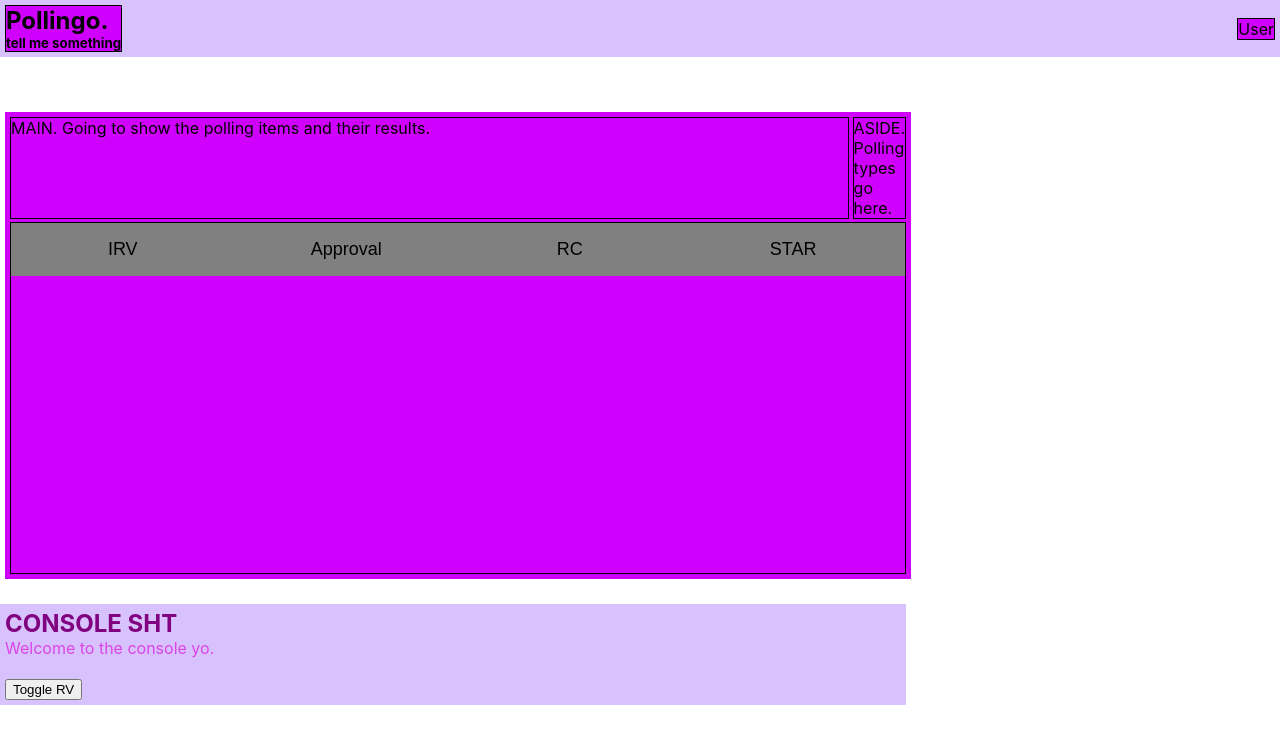
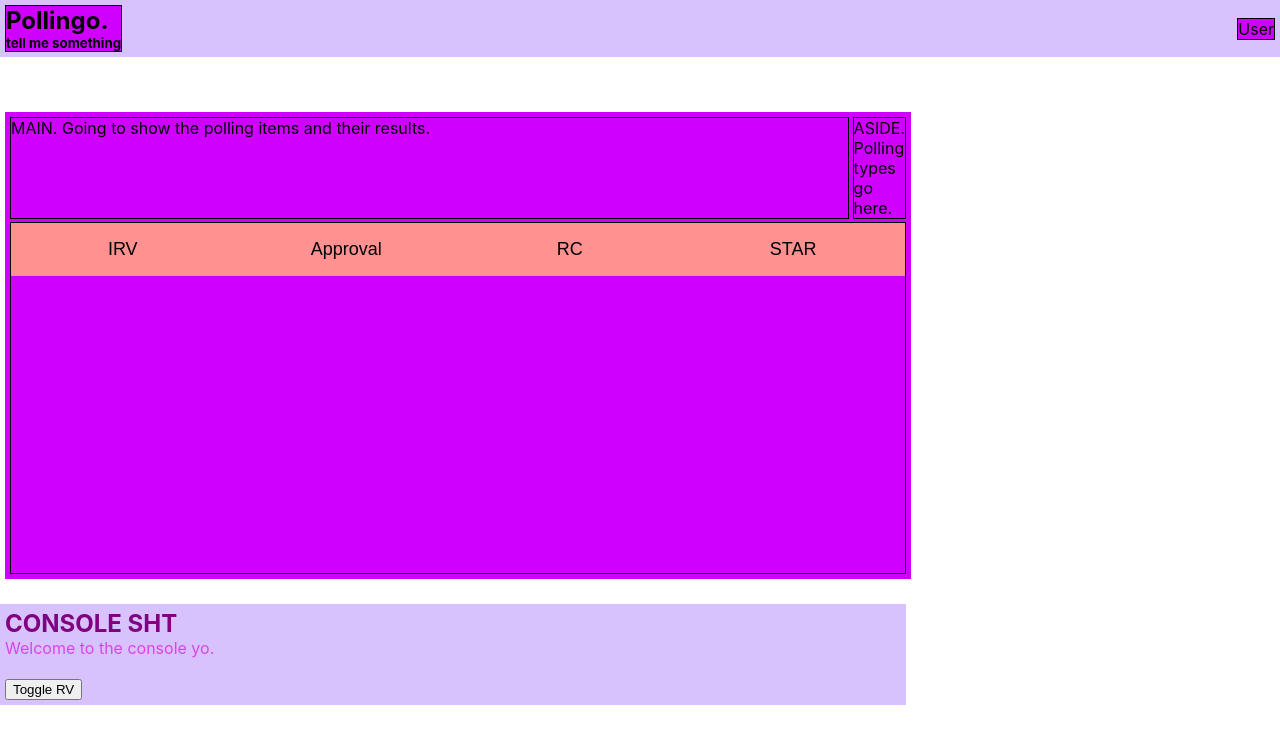
Before and after one commit to el7/Pollingo, a React (Create React App) app in the folder pollingo/: page / in a window 1280 px wide. Shown: the top 744 px of the page. Built offline with nearby package versions, Linux system fonts and the light colour scheme.

Commit message:
trying to get the tab function working, thinking of just adding an event listener

```diff
--- a/pollingo/src/css/PollBox.css
+++ b/pollingo/src/css/PollBox.css
@@ -108,11 +108,11 @@
   padding: 10px;
   font-family: sans-serif;
   font-size: 18px;
-  background-color: grey;
+  background-color: #ff9191;
 }
 
 .pollbox-1 .tabContainer .buttonContainer button:hover {
-  background-color: white;
+  background-color: #ff6868;
 }
 
 .pollbox-1 .tabContainer .tabPanel {
--- a/pollingo/src/js/PollBox.js
+++ b/pollingo/src/js/PollBox.js
@@ -27,7 +27,5 @@ function PollBox() {
         </div>
     )
 }
-
-<script src="./PollBox_tabs.js"></script>
-
+<script src="PollBox_tabs.js"></script>
 export default PollBox
--- a/pollingo/src/scss/PollBox.scss
+++ b/pollingo/src/scss/PollBox.scss
@@ -98,11 +98,11 @@
                 padding: 10px;
                 font-family: sans-serif;
                 font-size: 18px;
-                background-color: grey;
+                background-color: rgb(255, 145, 145);
             }
 
             button:hover {
-                background-color: white;
+                background-color: rgb(255, 104, 104);
             }
         }
         .tabPanel {
```
Also changed, not shown: pollingo/src/js/PollBox_tabs.js (+5 -3 lines), 1 other file (tests, documents, lock files or other folders).
